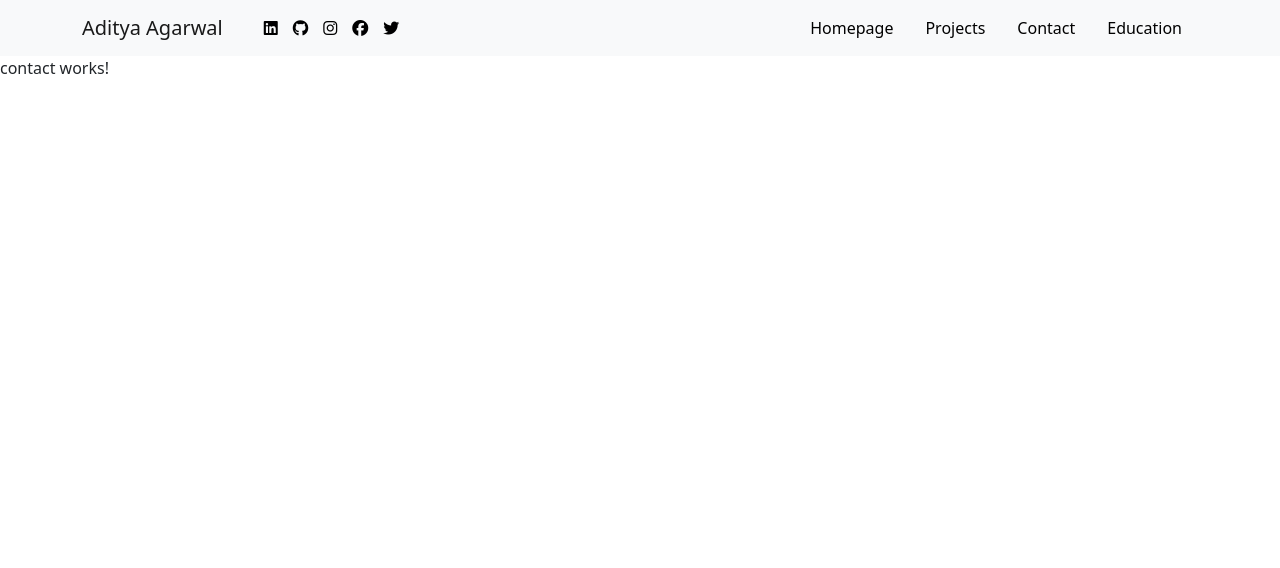
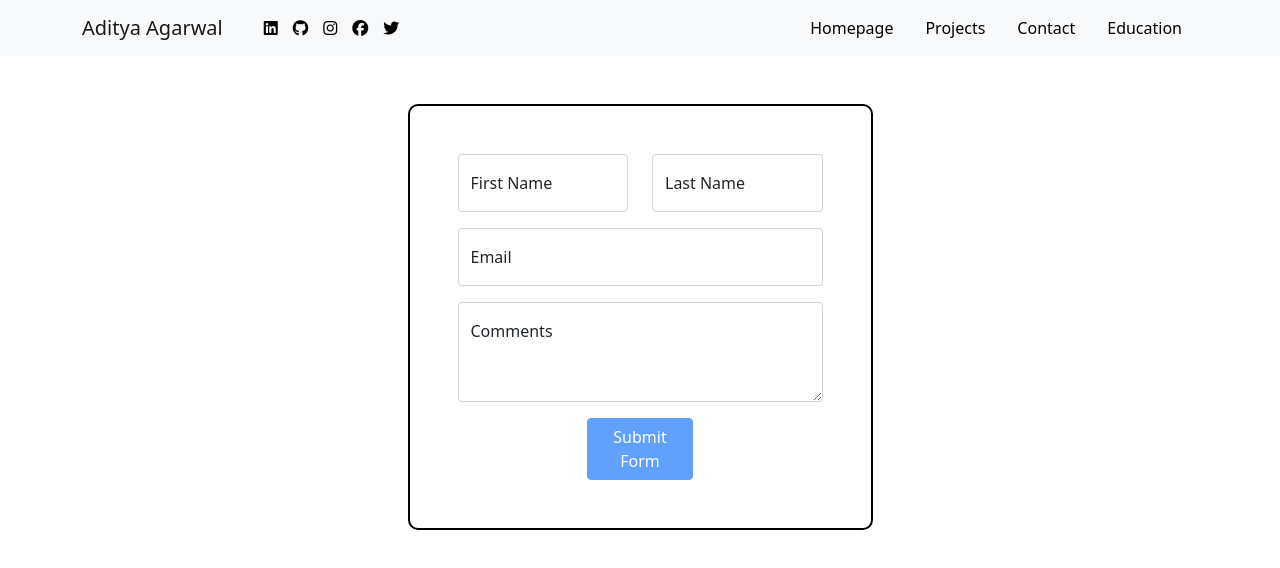
Before and after one commit to aditya-5/portfolio-angular, an Angular app: page /contact in a window 1280 px wide. Shown: the top 568 px of the page. Built offline with nearby package versions, Linux system fonts and the light colour scheme.

Commit message:
Implemented contact form with firebase

```diff
--- a/src/app/app.module.ts
+++ b/src/app/app.module.ts
@@ -8,6 +8,8 @@
 import { HomepageComponent } from './homepage/homepage.component';
 import { EducationComponent } from './education/education.component';
 import { ContactComponent } from './contact/contact.component';
+import {FormsModule} from "@angular/forms"
+import {HttpClientModule} from "@angular/common/http";
 
 const appRoutes: Routes = [{path:'', redirectTo: '/home', pathMatch:'full'},
 {path:'home', component:HomepageComponent},
@@ -26,7 +28,9 @@
   imports: [
     BrowserModule,
     AppRoutingModule,
-    RouterModule.forRoot(appRoutes)
+    FormsModule,
+    RouterModule.forRoot(appRoutes),
+    HttpClientModule
   ],
   providers: [],
   bootstrap: [AppComponent]
--- a/src/app/contact/contact.component.css
+++ b/src/app/contact/contact.component.css
@@ -0,0 +1,16 @@
+.middle{
+  border:2px solid black;
+  border-radius: 10px;
+}
+
+input.ng-invalid.ng-touched{
+  border:1px red solid;
+}
+textarea.ng-invalid.ng-touched{
+  border:1px red solid;
+}
+
+.help-block{
+  color:red;
+  font-size:0.8em;
+}
--- a/src/app/contact/contact.component.html
+++ b/src/app/contact/contact.component.html
@@ -1 +1,62 @@
-<p>contact works!</p>
+<div class="container mt-5">
+  <div class="container ">
+    <div class="row d-flex justify-content-center">
+      <div class="col-5 middle p-5">
+
+<form (ngSubmit)='onSubmit(f)'  #f='ngForm'>
+
+        <div class="form-group">
+
+        <div class="alert alert-success" role="alert" *ngIf="sent">
+          Form Submitted.
+        </div>
+        <div class="alert alert-danger" role="alert" *ngIf="error">
+          Some error occurred. Please contact me via aditya.7@Outlook.com
+        </div>
+
+          <div class="row mb-3">
+            <div class="col">
+              <div class="form-floating">
+                <input type="text" id="fname" class="form-control" placeholder="John" #fname='ngModel'  ngModel name="fname" required>
+                <label for="fname">First Name</label>
+                <span *ngIf="fname.invalid && fname.touched" class='help-block'>First Name cannot be empty</span>
+              </div>
+            </div>
+            <div class="col">
+              <div class="form-floating">
+                <input type="text" id="fname" class="form-control"  placeholder="Doe" #lname='ngModel' ngModel name="lname" required >
+                <label for="fname">Last Name</label>
+                <span *ngIf="lname.invalid && lname.touched" class='help-block'>Last Name cannot be empty</span>
+              </div>
+            </div>
+          </div>
+        </div>
+
+        <div class="form-group mb-3">
+          <div class="form-floating">
+            <input type="text" id="email" class="form-control" placeholder="test@test.com" #email='ngModel' ngModel email name="email" required>
+            <label for="email">Email</label>
+            <span *ngIf="email.invalid && email.touched" class='help-block'>Email not valid</span>
+          </div>
+        </div>
+
+        <div class="form-floating mb-3">
+          <textarea class="form-control" placeholder="Leave a comment here" id="comments" #comments='ngModel' ngModel required name="comments" style="height: 100px">
+          </textarea>
+          <label for="comments">Comments</label>
+          <span *ngIf="comments.invalid && comments.touched" class='help-block'>Comments cannot be empty</span>
+        </div>
+
+        <div class="row d-flex justify-content-center">
+          <div class="col-lg-4">
+            <button type="submit" class="btn btn-primary " [disabled]='!f.valid'>
+              Submit Form
+            </button>
+          </div>
+        </div>
+</form>
+
+      </div>
+    </div>
+  </div>
+</div>
--- a/src/app/contact/contact.component.ts
+++ b/src/app/contact/contact.component.ts
@@ -1,15 +1,51 @@
-import { Component, OnInit } from '@angular/core';
+import { Component, OnInit , OnDestroy} from '@angular/core';
+import {NgForm} from '@angular/forms';
+import {ContactService} from './contact.service';
+import { Subscription } from 'rxjs';
 
 @Component({
   selector: 'app-contact',
   templateUrl: './contact.component.html',
   styleUrls: ['./contact.component.css']
 })
-export class ContactComponent implements OnInit {
+export class ContactComponent implements OnInit, OnDestroy {
+  msg: Subscription
+  sent: boolean= false;
+  error: boolean = false;
 
-  constructor() { }
+  constructor(private contactservice : ContactService ) {
+
+ }
 
   ngOnInit(): void {
+      this.msg = this.contactservice.msg.subscribe(msg=>{
+        if(msg){
+          this.sent = msg;
+          setInterval(()=>{
+            this.sent=false;
+          },5000)
+        }
+        else{
+          this.error = true;
+          setInterval(()=>{
+            this.error=false;
+          },5000)
+        }
+      });
+  }
+  ngOnDestroy(){
+    this.msg.unsubscribe();
+  }
+
+
+  onSubmit(f:NgForm){
+    const fname = f.value.fname;
+    const lname = f.value.lname;
+    const email = f.value.email;
+    const comments = f.value.comments;
+
+    this.contactservice.submit(fname,lname,email,comments);
+    f.reset();
   }
 
 }
--- /dev/null
+++ b/src/app/contact/contact.service.ts
@@ -0,0 +1,28 @@
+import { Injectable } from '@angular/core';
+import {HttpClient} from "@angular/common/http";
+import { catchError} from "rxjs/operators"
+import {throwError} from "rxjs";
+import {Subject} from 'rxjs';
+
+@Injectable({
+  providedIn: 'root',
+})
+
+export class ContactService{
+  msg = new Subject<boolean>();
+
+  constructor(private http: HttpClient){}
+
+  submit(fname: string, lname:string, email:string, comments:string){
+    return this.http.post('https://portfolio-angular-38ac9-default-rtdb.europe-west1.firebasedatabase.app/contact.json',{fname:fname, lname:lname,email:email, comments:comments}).
+    pipe(catchError(error=>{
+      return throwError(error)
+    })).
+    subscribe((responseData)=>{
+      this.msg.next(true);
+    }, error=>{
+      this.msg.next(false);
+    })
+  }
+
+}
```
Also changed, not shown: 1 other file (tests, documents, lock files or other folders).
